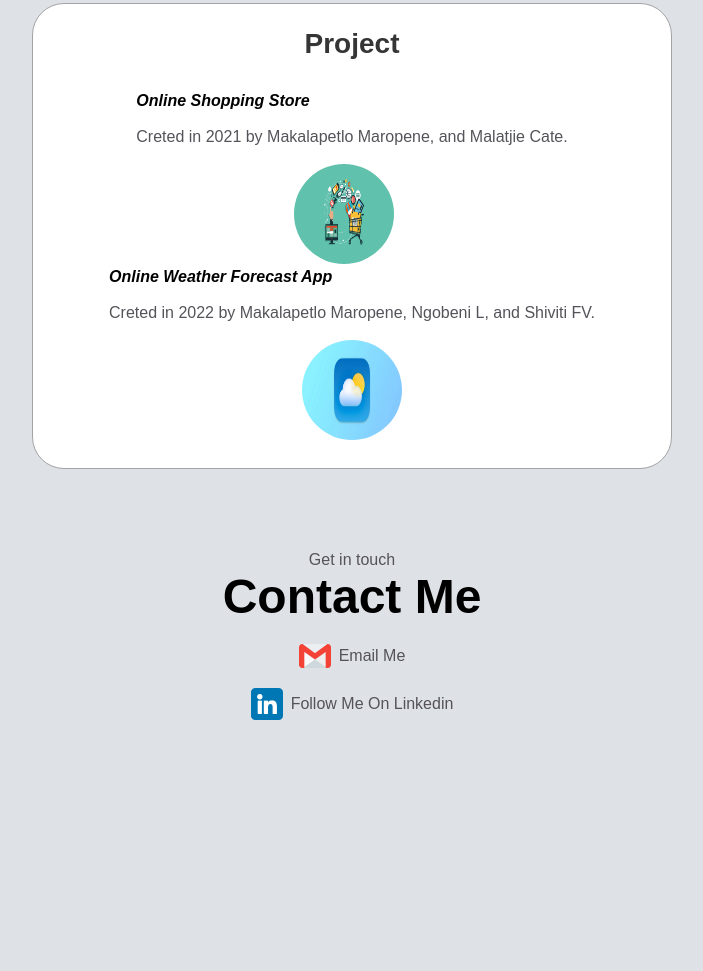
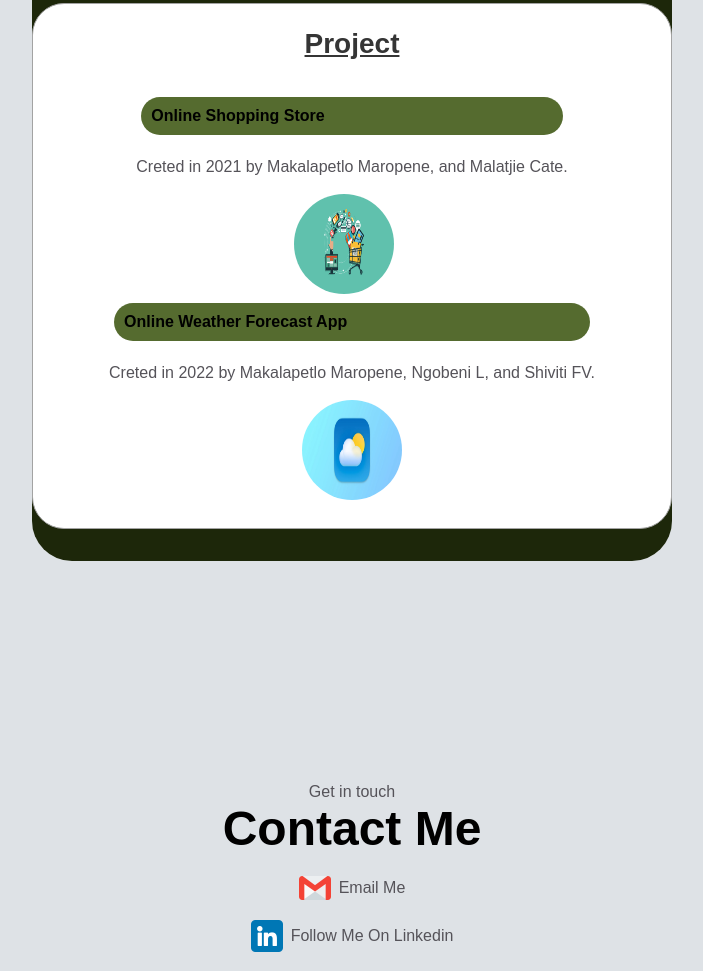
Before and after one commit to cass-us/portfolio, a plain HTML site: page index.html in a window 1280 px wide. Shown: the part 2164-3135 px from the top of the page, without its empty margins (288-991 px from the left). Drawn offline with Linux system fonts and the light colour scheme; files whose address does not match are found by name.

Commit message:
style.css

```diff
--- a/style.css
+++ b/style.css
@@ -290,19 +290,37 @@ gap:1rem;
 #experience{
     position:relative;
 
+
 }
 
 .paragraph22 {
      font-size: medium;
-     font-style: italic;
+     cursor: pointer;
+     background-color: darkolivegreen;
+     margin: 5px;
+     padding: 10px;
+     border-radius: 20px;
+     align-items: center;
+}
+.paragraph22 :hover{
+    color: aliceblue;
 
 
+}
+
+.p2{
+    color-scheme: red blue;
 }
 .experience-sub-title{
     color:rgb(53,53,53);
     font-weight: 40px;
     font-size: 1.75rem;
     margin-bottom: 2rem;
+    text-decoration: underline;
+}
+.experience-sub-title:hover{
+    font-size: 1.8rem;
+    color: lightsteelblue;
 }
 .article-details-container{
     display:flex;
@@ -332,6 +350,17 @@ article .icon{
     justify-content: center;
     flex-direction: column;
     height:70vh;
+    background-color:  rgb(29, 39, 10);
+    border-radius: 40px;
+
+}
+
+#contact2{
+    display:flex;
+    justify-content: center;
+    flex-direction: column;
+    height:70vh;
+    border-radius: 20px;
 }
 .contact-info-upper-containerr{
 display: flex;
```
